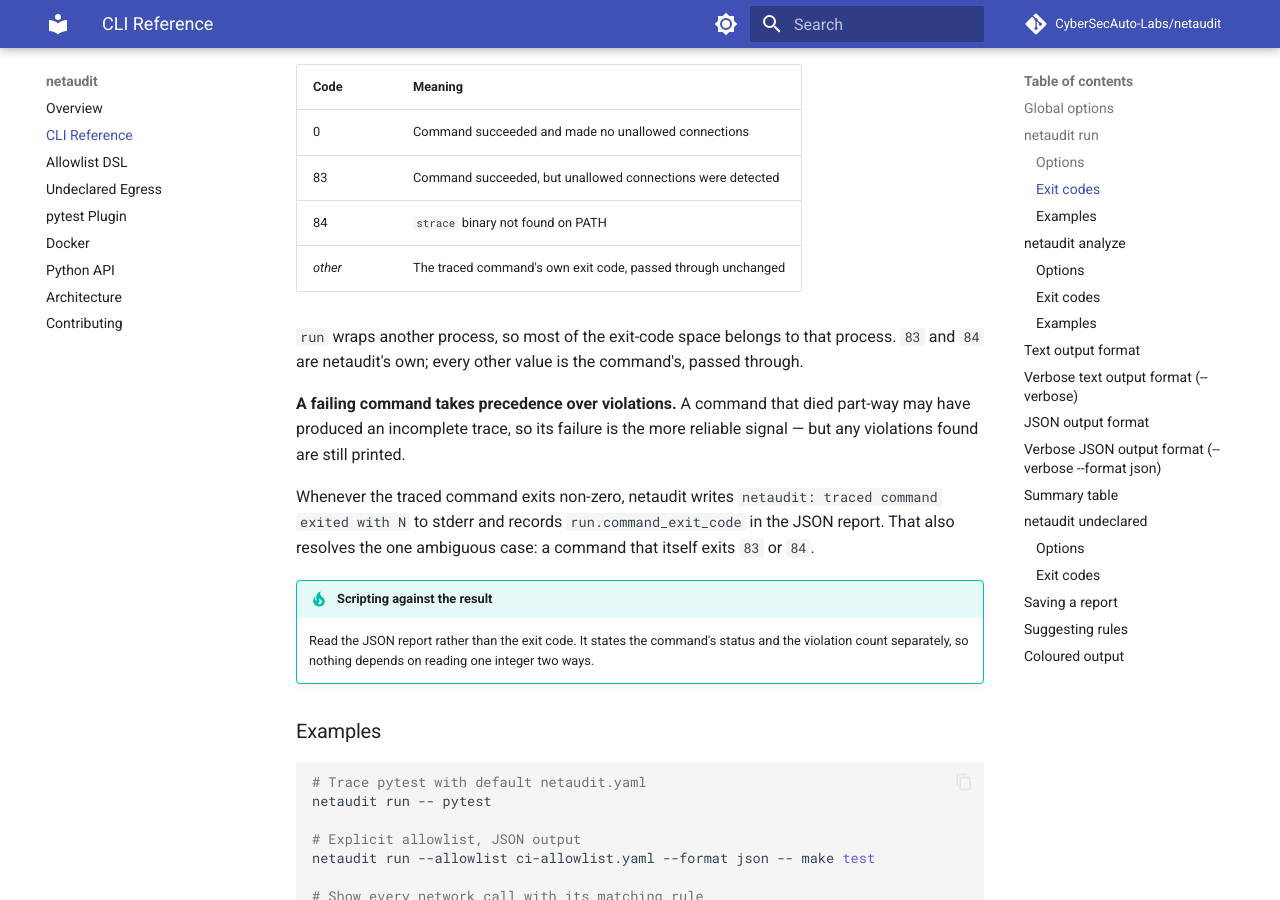
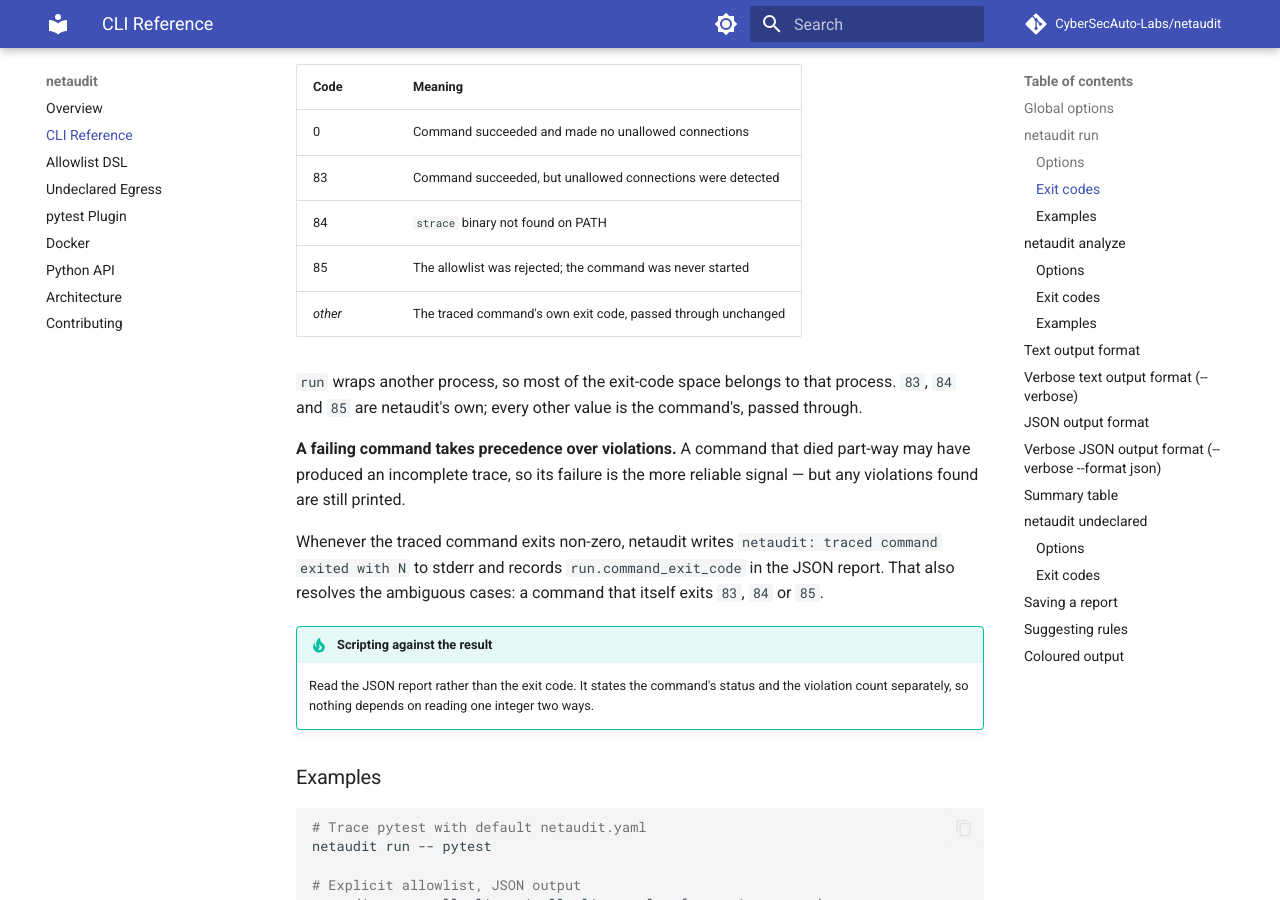
Before and after one commit to CyberSecAuto-Labs/netaudit, an MkDocs documentation site: the page built from docs/cli-reference.md, in a window 1280 px wide and 900 px high, scrolled down 1111 px. Built offline with MkDocs 1.6.1 and Material for MkDocs 9.7.7, drawn with Linux system fonts in a browser that asks for light colours; comment, search, counter and statistics services are not loaded; some of the changed text lies outside the part shown.

Commit message:
docs: document exit code 85 and the image's missing http client

```diff
--- a/docs/cli-reference.md
+++ b/docs/cli-reference.md
@@ -40,10 +40,11 @@
 | 0 | Command succeeded and made no unallowed connections |
 | 83 | Command succeeded, but unallowed connections were detected |
 | 84 | `strace` binary not found on PATH |
+| 85 | The allowlist was rejected; the command was never started |
 | *other* | The traced command's own exit code, passed through unchanged |
 
 `run` wraps another process, so most of the exit-code space belongs to that process.
-`83` and `84` are netaudit's own; every other value is the command's, passed through.
+`83`, `84` and `85` are netaudit's own; every other value is the command's, passed through.
 
 **A failing command takes precedence over violations.** A command that died part-way may
 have produced an incomplete trace, so its failure is the more reliable signal — but any
@@ -51,8 +52,8 @@
 
 Whenever the traced command exits non-zero, netaudit writes
 `netaudit: traced command exited with N` to stderr and records `run.command_exit_code` in
-the JSON report. That also resolves the one ambiguous case: a command that itself exits
-`83` or `84`.
+the JSON report. That also resolves the ambiguous cases: a command that itself exits
+`83`, `84` or `85`.
 
 !!! tip "Scripting against the result"
     Read the JSON report rather than the exit code. It states the command's status and the
@@ -102,6 +103,7 @@
 |------|---------|
 | 0 | No violations found in log |
 | 1 | One or more violations found |
+| 2 | Bad input: log file could not be read / allowlist was rejected |
 
 ### Examples
 
```
Also changed, not shown: README.md (+7 -4 lines), docs/docker.md (+7 -1 lines), docs/python-api.md (+1 -1 lines), netaudit/__init__.py (+6 -2 lines).
